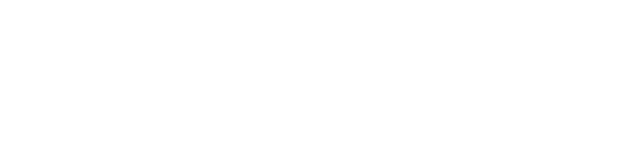
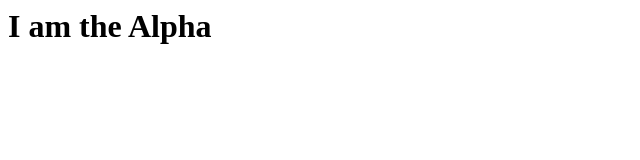
Before and after one commit to Saiyaam/Saiyaam.github.io, a plain HTML site: page index.html in a window 1280 px wide. Shown: the whole page, without its empty margins (0-640 px from the left). Drawn offline with Linux system fonts and the light colour scheme.

Commit message:
Update index.html

```diff
--- a/index.html
+++ b/index.html
@@ -1,5 +1,5 @@
 <html>
 <body>
-<h1> <I am the Alpha> </h1>
+<h1> I am the Alpha </h1>
 </body>
 </html>
```
